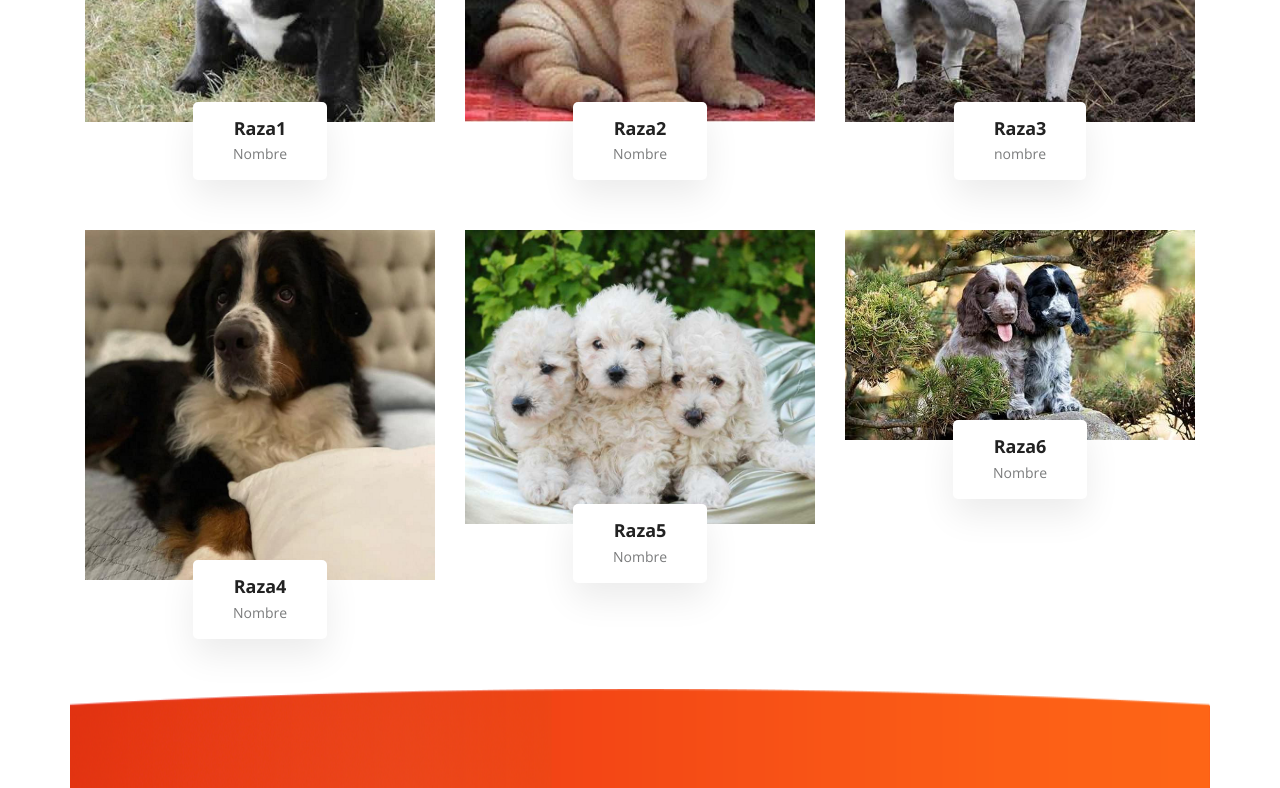
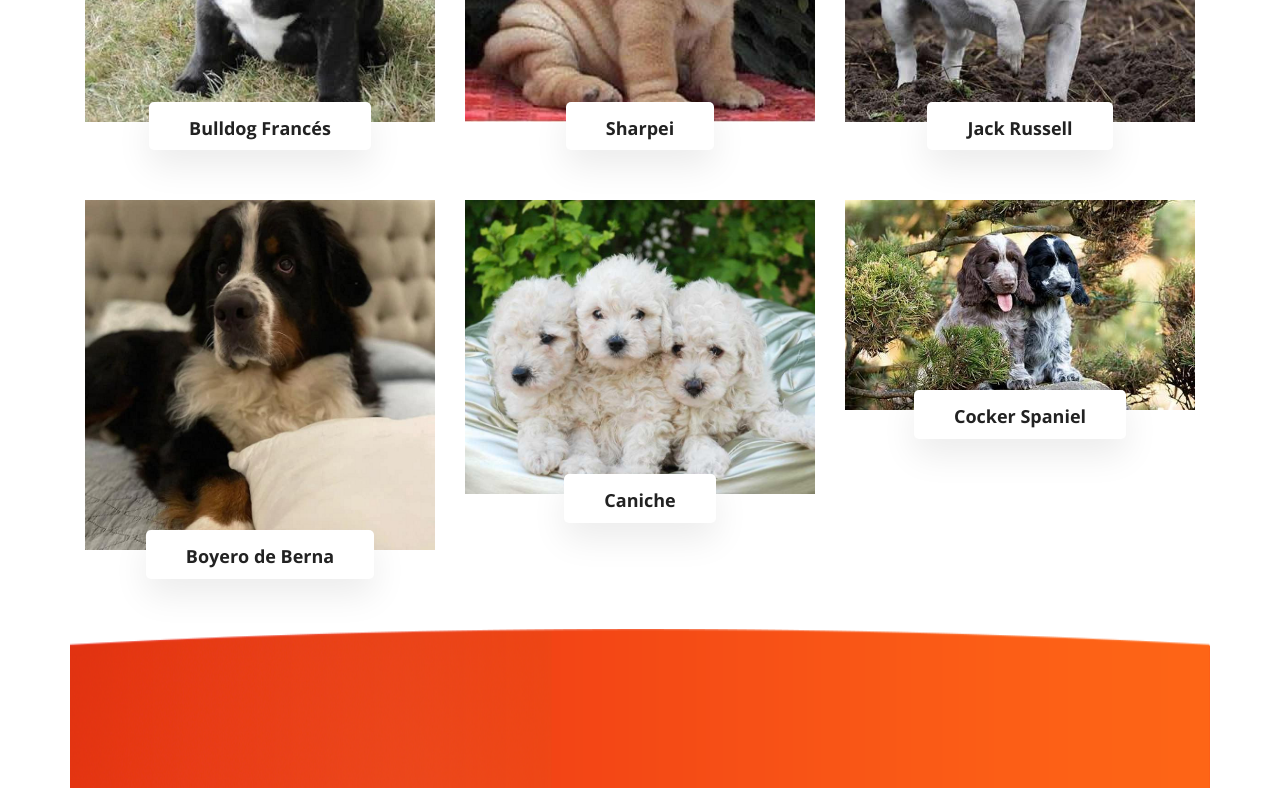
Before and after one commit to RichardLoz/Del_Monte_Dog, a plain HTML site: page index.html in a window 1280 px wide. Shown: the part 4650-5438 px from the top of the page. Drawn offline with nearby package versions, Linux system fonts and the light colour scheme.

Commit message:
Agregando nombre a otras razas

```diff
--- a/index.html
+++ b/index.html
@@ -343,8 +343,7 @@
                         </div>
                         <div class="member_name text-center">
                             <div class="mamber_inner">
-                                <h4>Raza1</h4>
-                                <p>Nombre</p>
+                                <h4>Bulldog Francés</h4>
                             </div>
                         </div>
                     </div>
@@ -356,8 +355,7 @@
                         </div>
                         <div class="member_name text-center">
                             <div class="mamber_inner">
-                                <h4>Raza2</h4>
-                                <p>Nombre</p>
+                                <h4>Sharpei</h4>
                             </div>
                         </div>
                     </div>
@@ -369,8 +367,7 @@
                         </div>
                         <div class="member_name text-center">
                             <div class="mamber_inner">
-                                <h4>Raza3</h4>
-                                <p>nombre</p>
+                                <h4> Jack Russell</h4>
                             </div>
                         </div>
                     </div>
@@ -384,8 +381,7 @@
                         </div>
                         <div class="member_name text-center">
                             <div class="mamber_inner">
-                                <h4>Raza4</h4>
-                                <p>Nombre</p>
+                                <h4>Boyero de Berna</h4>
                             </div>
                         </div>
                     </div>
@@ -397,8 +393,7 @@
                         </div>
                         <div class="member_name text-center">
                             <div class="mamber_inner">
-                                <h4>Raza5</h4>
-                                <p>Nombre</p>
+                                <h4>Caniche</h4>
                             </div>
                         </div>
                     </div>
@@ -409,8 +404,7 @@
                             <img src="img/team/6.png" alt="">
                             <div class="member_name text-center">
                             <div class="mamber_inner">
-                                <h4>Raza6</h4>
-                                <p>Nombre</p>
+                                <h4>Cocker Spaniel</h4>
                             </div>
                         </div>
                     </div>
```
